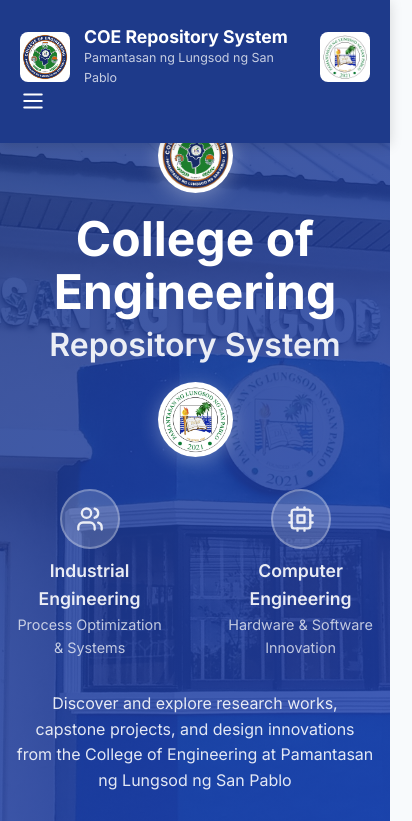
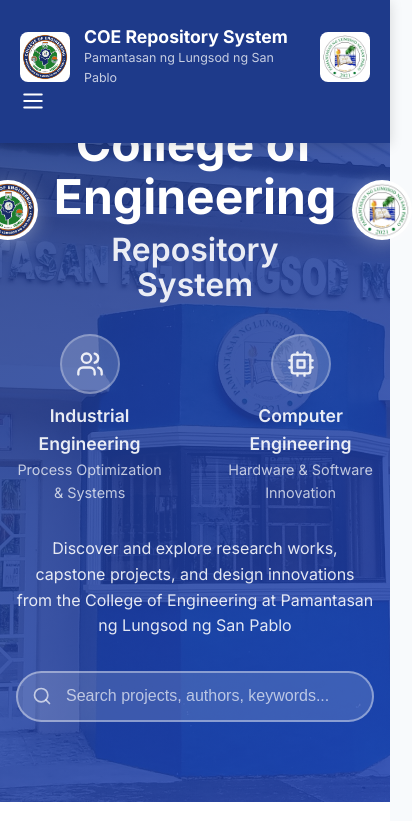
Before and after one commit to jerichoontalancpe/PLSPCOERepository1, a React (Create React App) app in the folder client/: page / in a window 390 px wide. Shown: the top 821 px of the page, 412 px wide, since content can reach past the window. Built offline with nearby package versions, Linux system fonts and the light colour scheme; no server answers.

Commit message:
Fix hero logos: keep left/right layout on mobile, shrink instead of wrap

```diff
--- a/client/src/App.css
+++ b/client/src/App.css
@@ -360,9 +360,8 @@
   display: flex;
   align-items: center;
   justify-content: center;
-  gap: 3rem;
+  gap: 2rem;
   margin-bottom: 2rem;
-  flex-wrap: wrap;
 }
 
 .hero-logo {
@@ -370,6 +369,7 @@
   height: 120px;
   border-radius: 50%;
   box-shadow: 0 4px 20px rgba(255,255,255,0.3);
+  flex-shrink: 0;
 }
 
 /* Loading Skeleton */
@@ -640,12 +640,20 @@
   }
 
   .hero-logos {
-    gap: 1.25rem;
+    gap: 1rem;
   }
 
   .hero-logo {
-    width: 75px;
-    height: 75px;
+    width: 60px;
+    height: 60px;
+  }
+
+  .hero h1 {
+    font-size: 1.4rem;
+  }
+
+  .hero h2 {
+    font-size: 1.1rem;
   }
 
   .section-title {
```
